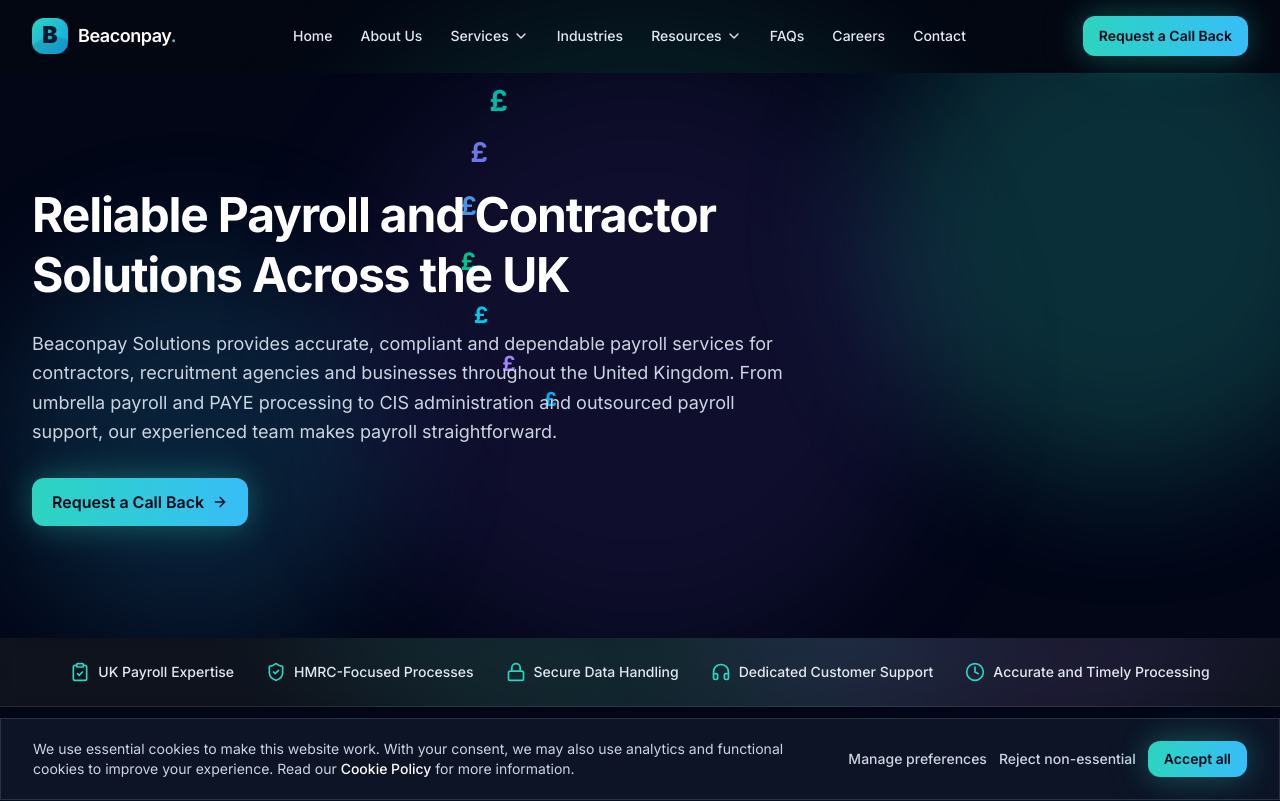
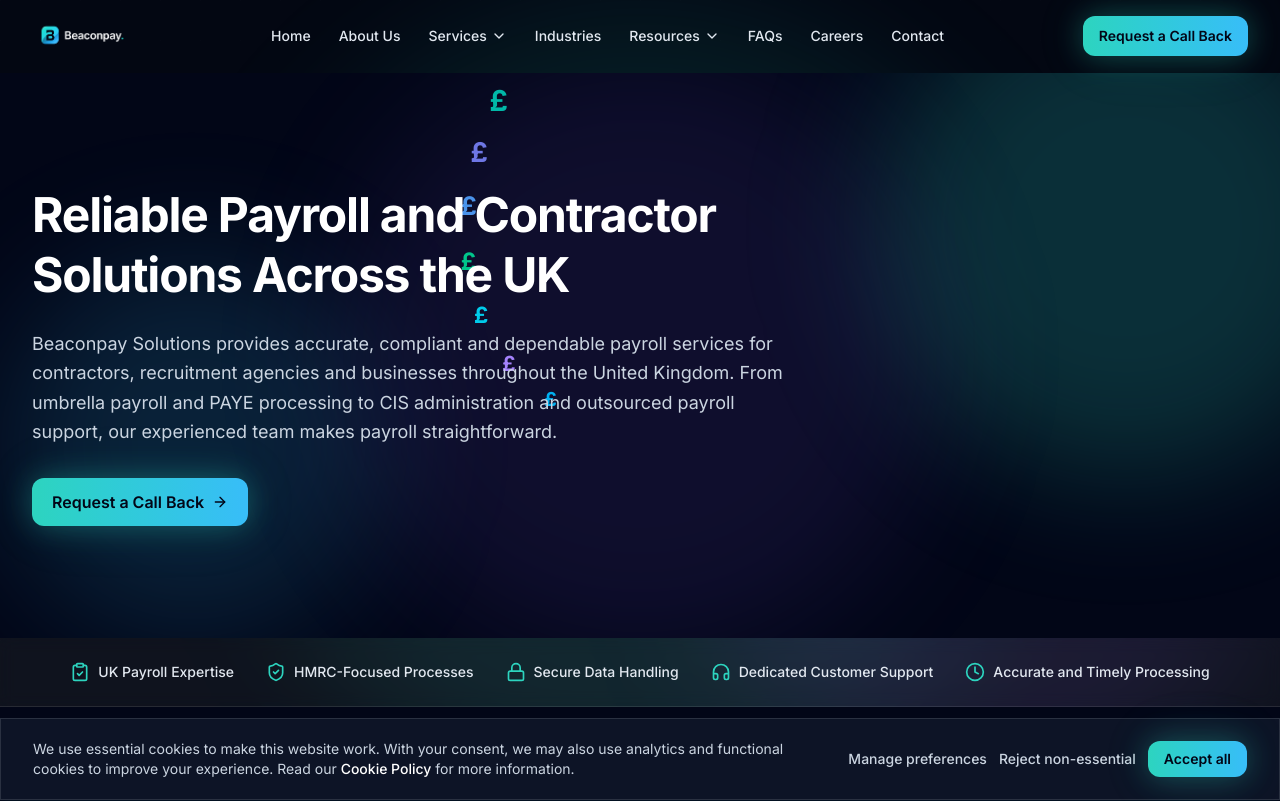
Before and after one commit to LYNKSPortal/beaconpay-solutions-uk, a Next.js app: page / in a window 1280 px wide. Shown: the top 801 px of the page. Built offline with nearby package versions, Linux system fonts and the light colour scheme.

Commit message:
Replace header logo with provided logo.png

```diff
--- a/app/components/Header.tsx
+++ b/app/components/Header.tsx
@@ -8,18 +8,15 @@ import { navigation } from "@/lib/config";
 
 function Logo() {
   return (
-    <Link href="/" className="flex items-center gap-2.5 focus-visible:outline-offset-4">
+    <Link href="/" className="flex items-center focus-visible:outline-offset-4">
       <Image
-        src="/icon.svg"
-        alt=""
-        width={36}
-        height={36}
-        className="w-9 h-9 rounded-xl"
+        src="/logo.png"
+        alt="Beaconpay"
+        width={200}
+        height={40}
+        className="h-8 w-auto lg:h-9"
         priority
       />
-      <span className="text-white font-semibold text-lg tracking-tight">
-        Beaconpay<span className="text-teal">.</span>
-      </span>
     </Link>
   );
 }
```
Also changed, not shown: public/logo.png (added).
